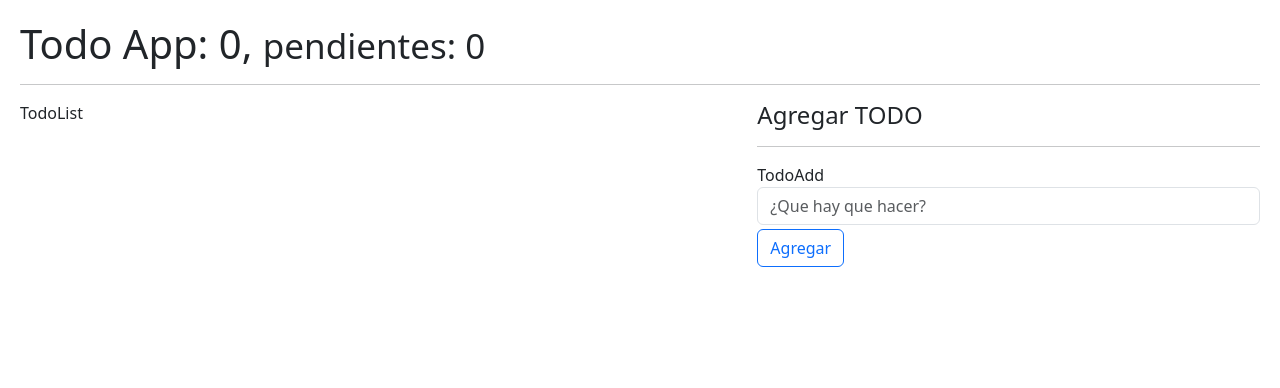
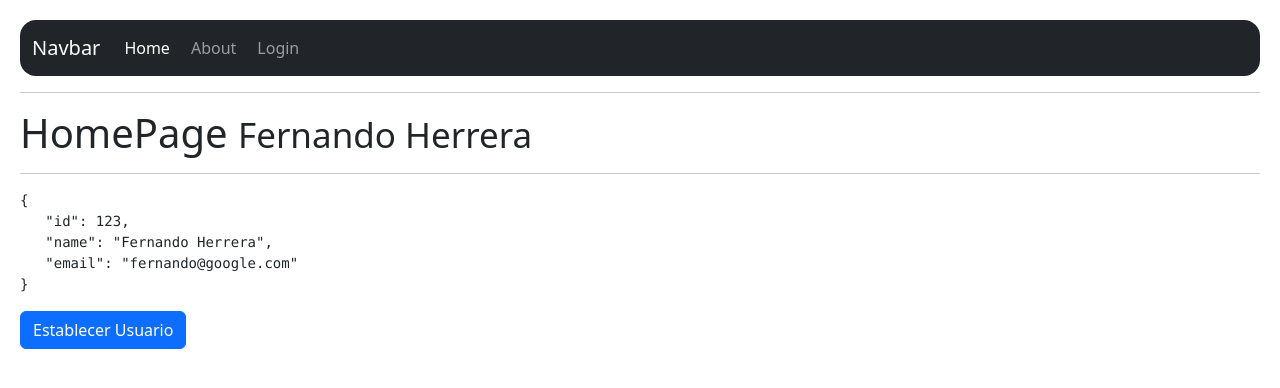
Before and after one commit to Deymos78/06-hook-app, a React (Vite) app: page / in a window 1280 px wide. Shown: the top 388 px of the page. Built offline with nearby package versions, Linux system fonts and the light colour scheme.

Commit message:
Fin del apartado 11

```diff
--- a/package.json
+++ b/package.json
@@ -10,7 +10,8 @@
   },
   "dependencies": {
     "react": "^18.2.0",
-    "react-dom": "^18.2.0"
+    "react-dom": "^18.2.0",
+    "react-router-dom": "^6.11.0"
   },
   "devDependencies": {
     "@types/react": "^18.0.28",
--- /dev/null
+++ b/src/09-useContext/AboutPage.jsx
@@ -0,0 +1,9 @@
+
+
+export const AboutPage = () => {
+  return (
+    <>
+        <h1>AboutPage</h1>
+    </>
+  )
+}
--- /dev/null
+++ b/src/09-useContext/HomePage.jsx
@@ -0,0 +1,25 @@
+import { useContext } from "react"
+import { UserContext } from "./context/UserContext";
+
+
+export const HomePage = () => {
+
+  const { user } = useContext( UserContext );
+
+  return (
+    <>
+        <h1>HomePage  <small>{ user.name }</small></h1>
+        <hr />
+
+        <pre>
+          {JSON.stringify( user, null, 3)}
+        </pre>
+
+
+
+        <button className="btn btn-primary">
+          Establecer Usuario
+        </button>
+    </>
+  )
+}
--- /dev/null
+++ b/src/09-useContext/LoginPage.jsx
@@ -0,0 +1,23 @@
+import { useContext } from "react";
+import { UserContext } from "./context/UserContext";
+
+
+export const LoginPage = () => {
+
+  // Por lo general los componentes buscan los contextos en la jerarquia superior y no en la inferior
+  // Por lo que en caso de tener mas de un UserContext() lo buscaria en la jerarquia superior y no en jerarquias inferiores
+  const { user } = useContext( UserContext );
+
+
+  return (
+
+    <>
+        <h1>LoginPage</h1>
+        <hr />
+
+        <pre>
+          {JSON.stringify( user, null, 3)}
+        </pre>
+    </>
+  )
+}
--- /dev/null
+++ b/src/09-useContext/MainApp.jsx
@@ -0,0 +1,38 @@
+import { Navigate, Route, Routes, Link } from "react-router-dom"
+import { HomePage } from "./HomePage"
+import { AboutPage } from "./AboutPage"
+import { LoginPage } from "./LoginPage"
+import { NavBar } from "./NavBar"
+import { UserProvider } from "./context/UserProvider"
+
+
+export const MainApp = () => {
+  return (
+    // Al colocar el UserProvider en el nivel mas alto de la aplicacion, en este caso en el lugar donde cualquier componente  puede
+    // tener acceso al userProvider y obtener la informacion que hemos configurado
+    <UserProvider>
+
+        {/* <h1>Main App</h1> */}
+
+        {/* De esta manera Hacemos la lectura de los componentes mas amena y organizada */}
+        <NavBar/>
+
+        <hr />
+
+        <Routes>
+            {/* Aqui en el path especificamos la ruta de inicio y el elemento al que queremos mostrar  */}
+            <Route path="/" element={ <HomePage/>} />
+            <Route path="login" element={ <LoginPage/>} />
+            <Route path="about" element={ <AboutPage/>} />
+
+
+            {/* Usamos esta ruta para cuando se busque una ruta en especifico pero no se encuentre la pagina, se mostrara una por defecto */}
+            {/* <Route path="/*" element={ <LoginPage />} />       */}
+
+            <Route path="/*" element={ <Navigate to="/about" />} />
+
+
+        </Routes>
+    </UserProvider>
+  )
+}
--- /dev/null
+++ b/src/09-useContext/NavBar.jsx
@@ -0,0 +1,50 @@
+import { Link, NavLink } from "react-router-dom"
+
+
+export const NavBar = () => {
+  return (
+    // <>
+    //     {/* Este tipo de Links permiten que no se recarge toda la pagina y solo carge el componente adecuado ya que si se recarga toda la
+    //         pagina se tendria que cargaar denuevo todos los componentes y acciones y eso conlleva una gran cantidad de recursos y tiempo */}
+    //     <Link to="/">Home</Link>
+    //     <Link to="/about">About</Link>
+    //     <Link to="/login">Login</Link>
+
+    // </>
+
+    <nav className="navbar navbar-expand-lg navbar-dark bg-dark rounded-4">
+        <div className="container-fluid">
+
+            <Link className="navbar-brand" to="/">Navbar</Link>
+
+            <div className="collapse navbar-collapse" id="navbarNav">
+                <ul className="navbar-nav">
+
+                    <NavLink
+                        className={ ({ isActive }) => `nav-link ${ isActive ? 'active' : ''}` }
+                        to="/"
+                    >
+                        Home
+                    </NavLink>
+
+                    <NavLink
+                        className={ ({ isActive }) => `nav-link ${ isActive ? 'active' : ''}` }
+                        to="/about"
+                    >
+                        About
+                    </NavLink>
+
+                    <NavLink
+                        className={ ({ isActive }) => `nav-link ${ isActive ? 'active' : ''}` }
+                        to="/login"
+                    >
+                        Login
+                    </NavLink>
+
+
+                </ul>
+            </div>
+        </div>
+    </nav>
+  )
+}
--- /dev/null
+++ b/src/09-useContext/context/UserContext.jsx
@@ -0,0 +1,4 @@
+import { createContext } from "react";
+
+
+export const UserContext = createContext();
--- /dev/null
+++ b/src/09-useContext/context/UserProvider.jsx
@@ -0,0 +1,22 @@
+import { UserContext } from "./UserContext"
+
+const user = {
+    id: 123,
+    name: 'Fernando Herrera',
+    email: 'fernando@google.com',
+}
+
+
+// El children serian los componentes hijos
+export const UserProvider = ({ children }) => {
+
+
+
+  return (
+    // En esta parte renderizaremos los componentes children y no importa cuantos vengan
+    // Para que sea un Provider  tenemos que proveer la informacion que se dara a los componentes
+    <UserContext.Provider value={{ hola: 'Mundo', user:user}} >
+        { children }
+    </UserContext.Provider>
+  )
+}
--- a/src/index.css
+++ b/src/index.css
@@ -6,3 +6,7 @@
 
     margin-right: 10px;
 }
+
+a {
+    margin-right: 5px;
+}
--- a/src/main.jsx
+++ b/src/main.jsx
@@ -1,6 +1,14 @@
 import React from 'react';
 import ReactDOM from 'react-dom/client';
 import './index.css';
+
+// import {
+//   createBrowserRouter,
+//   RouterProvider,
+// } from "react-router-dom";
+
+import { BrowserRouter } from "react-router-dom";
+
 // import { HooksApp } from './Hooks App';
 // import { CounterApp } from './01-useState/CounterApp';
 // import { CounterWithCustomHook } from './01-useState/CounterWithCustomHook';
@@ -14,11 +22,16 @@
 // import { CallBackHook } from './06-memos/CallBackHook';
 // import { Padre } from './07-tarea-memo/Padre';
 // import './08-useReducer/intro-reducer';
-import { TodoApp } from './08-useReducer/TodoApp';
+// import { TodoApp } from './08-useReducer/TodoApp';
+import { MainApp } from './09-useContext/MainApp';
 
 ReactDOM.createRoot(document.getElementById('root')).render(
-  // <React.StrictMode>
+  <BrowserRouter>
+    {/* <React.StrictMode> */}
 
-  <TodoApp/>
-  // </React.StrictMode>,
+      <MainApp/>
+
+    {/* </React.StrictMode> */}
+  </BrowserRouter>
+
 )
```
Also changed, not shown: 2 other files (tests, documents, lock files or other folders).
